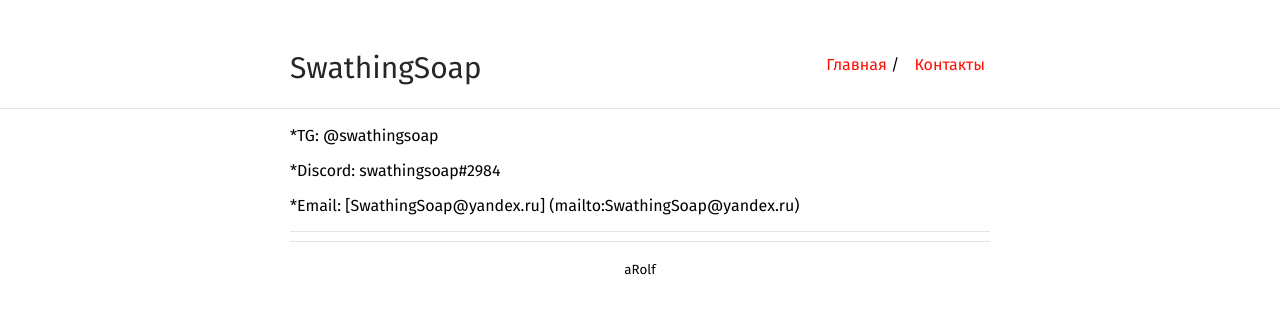
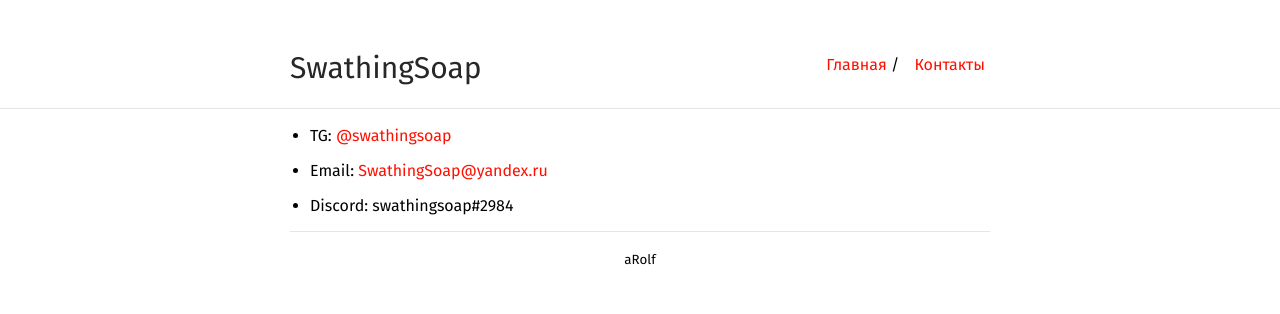
Before and after one commit to SwathingSoap/SwathingSoap.github.io, a Jekyll site: the page built from contact.md, in a window 1280 px wide. Shown: the top 314 px of the page. Built offline with Jekyll 4.4.1, drawn with Linux system fonts in a browser that asks for light colours.

Commit message:
Update contact.md

```diff
--- a/contact.md
+++ b/contact.md
@@ -3,10 +3,8 @@ layout: default
 is_contact: true
 ---
 
-*TG: @swathingsoap
+* TG: [@swathingsoap](https://t.me/swathingsoap)
 
-*Discord: swathingsoap#2984
+* Email: [SwathingSoap@yandex.ru](mailto:SwathingSoap@yandex.ru)
 
-*Email: [SwathingSoap@yandex.ru] (mailto:SwathingSoap@yandex.ru)
-
----
+* Discord: swathingsoap#2984
```
